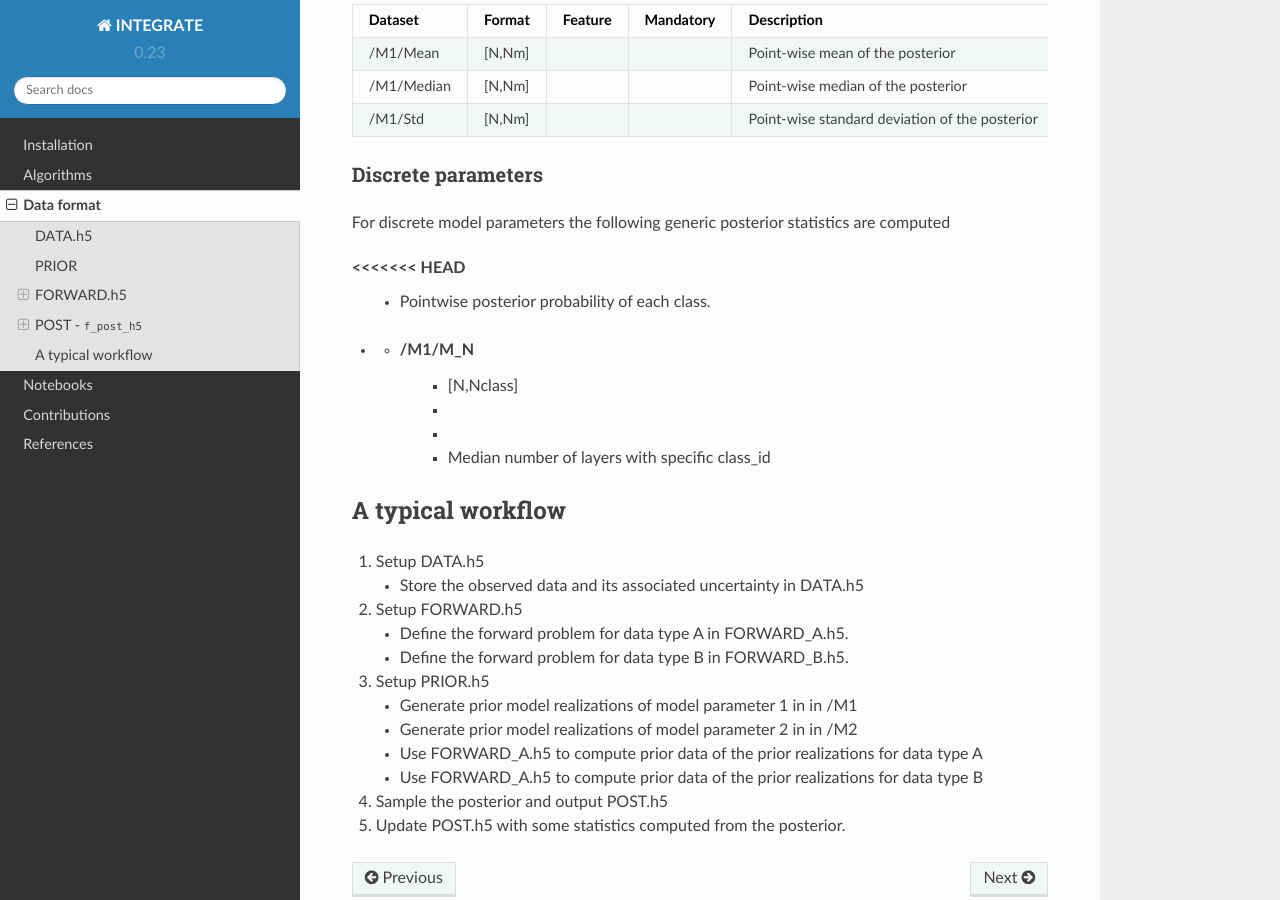
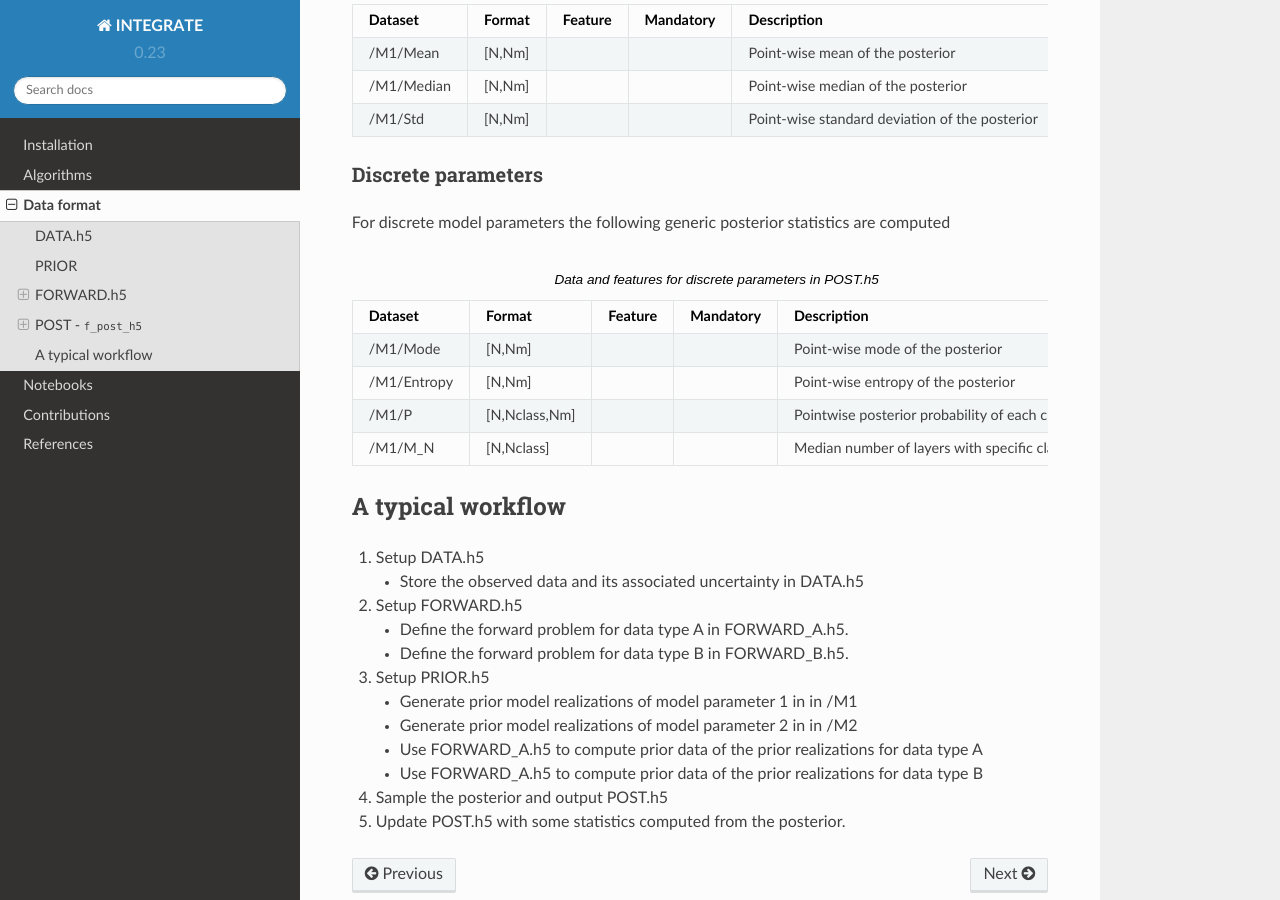
Before and after one commit to cultpenguin/integrate, a Sphinx documentation site: the page built from doc/format.rst, in a window 1280 px wide and 900 px high, scrolled down 4793 px. Built offline with Sphinx 7.4.7 and the Read the Docs theme 2.0.0, drawn with Linux system fonts in a browser that asks for light colours; some of the changed lines change nothing that is shown; some of the changed text lies outside the part shown.

Commit message:
Fix indent

```diff
--- a/doc/format.rst
+++ b/doc/format.rst
@@ -27,7 +27,7 @@
 
   ``Np``: Number of data points (on per location).
 
-  ``Ndi``: Number of data points ``Nd`` per data type ``i``per location.
+  ``Ndi``: Number of data points ``Nd`` per data type ``i`` per location.
 
   ``Nclass``: Number of classes
 
@@ -415,16 +415,14 @@
      - [N,Nclass,Nm]
      -
      -
-<<<<<<< HEAD
      - Pointwise posterior probability of each class.
-* - /M1/M_N
+   * - /M1/M_N
      - [N,Nclass]
      -
      -
      - Median number of layers with specific class_id
-=======
-     - Point-wise posterior probability of each class.
->>>>>>> 8e668d07a2c20d627786f968b3984d9c78979219
+
+
 
 
 A typical workflow
```
